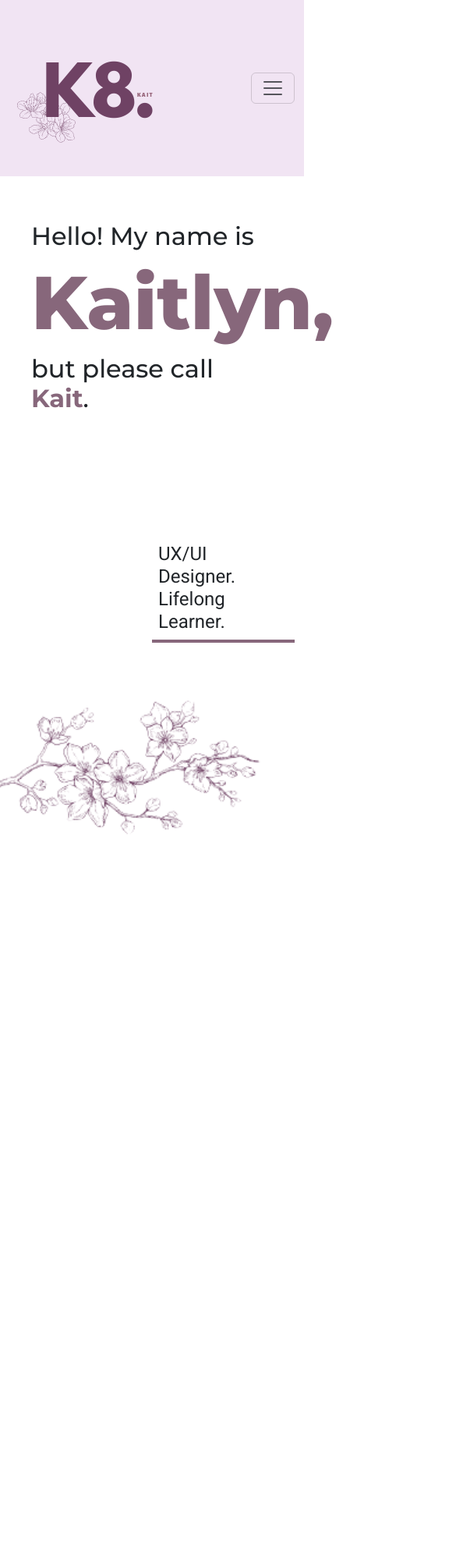
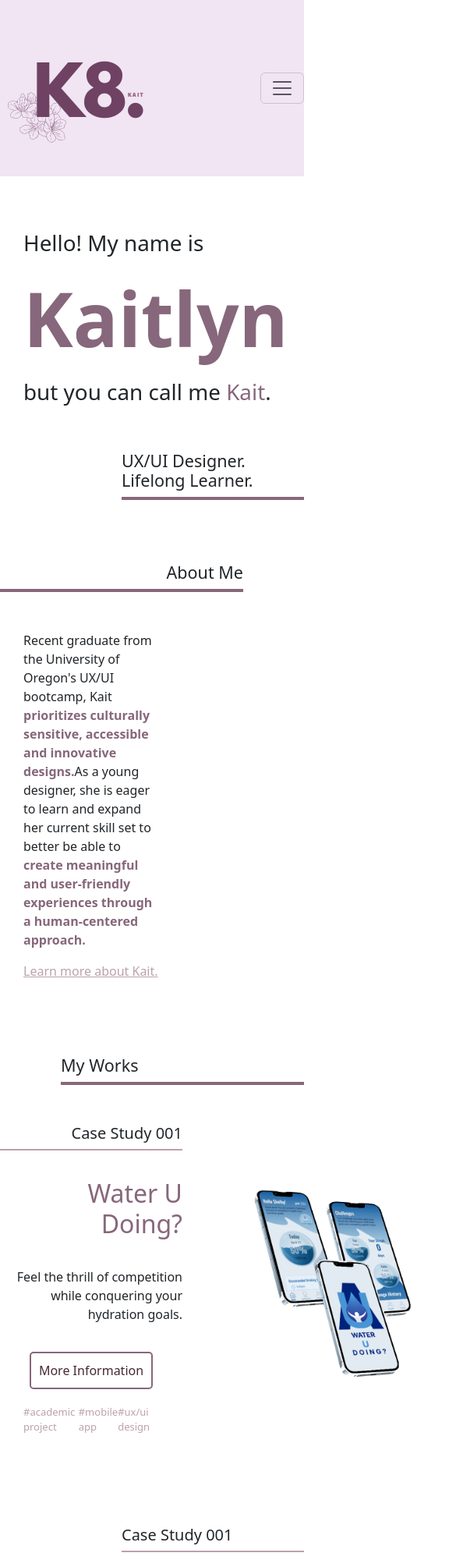
Before and after one commit to kaitlynyamada/portfolio, a plain HTML site: page index.html in a window 390 px wide. Shown: the top 2000 px of the page at 78% size, 585 px wide, since content can reach past the window. Before the commit the page ends 1082 px from the top, so only its background shows below. Drawn offline with nearby package versions, Linux system fonts and the light colour scheme.

Commit message:
restarted the whole thing ;-;
got to my works section.
it will need media queries to fix lay out on smaller breakpoints

```diff
--- a/css/style.css
+++ b/css/style.css
@@ -18,90 +18,53 @@ color styles
 }
 /*
 =========================================================================
-typography
+flex
 =========================================================================
 */
+.container-fluid {
+    margin: 0px;
+    padding: 0px;
+}
 /*
 =========================================================================
-typography
+buttons
 =========================================================================
 */
-h1 h2 h3 h4 h5 h6 h6.normal {
+.button-primary {
+    background: white;
+    padding: 10px;
+    margin: 10px;
+    border-radius: 5px;
+    text-align: center;
+    border: 2px solid var(--color-violet);
+}
+
+.button-primary a {
+    text-decoration: none;
     color: var(--color-eggplant);
 }
 
-h1 {
-   font-family: 'Montserrat', sans-serif;font-weight: 800;
-   font-size: 96px;
-   margin: 0.5rem;
+.button-secondary {
+    background: white;
+    padding: 20px 55px 20px 55px;
+    margin: 10px;
+    border-radius: 5px;
+    text-align: center;
+    border: 2px solid var(--color-violet);
 }
 
-h2 {
-    font-family: 'Montserrat', sans-serif;
-    font-weight: 700;
-    font-size: 40px;
-    margin: 0.5rem;
+.button-secondary a {
+    text-decoration: none;
+    color: var(--color-eggplant)
 }
 
-h3 {
-    font-family: 'Montserrat', sans-serif;
-    font-weight: 700;
-    font-size: 36px;
-    margin: 0.5rem;
-
+.button-hover {
+    background-color: var(--color-violet);
+    text-decoration-color: white;
 }
 
-h4 {
-    font-family: 'Montserrat', sans-serif;
-    font-weight: 500;
-    font-size: 32px;
-    margin: 0.5rem;
-}
-
-h5 {
-    font-family: 'Roboto', sans-serif;
-    font-weight: 700;
-    font-size: 30px;
-    margin: 0.5rem;
-}
-
-h6 {
-    font-family: 'Roboto', sans-serif;
-    font-weight: 700;
-    font-size: 24px;
-    margin: 0.5rem;
-}
-
-h6.normal {
-    font-family: 'Roboto', sans-serif;
-    font-weight: 400;
-    font-size: 24px;
-    margin: 0.5rem;
-}
-
-h6.small {
-    font-family: 'Roboto', sans-serif;
-    font-weight: 400;
-    font-size: 22px;
-    margin: 0.5rem;
-}
-
-p {
-    font-family: 'Roboto', sans-serif;
-    font-weight: 400;
-    font-size: 20px;
-}
-
-p.small {
-    font-family: 'Roboto', sans-serif;
-    font-weight: 400;
-    font-size: 15px;
-    color: lightgray;
-}
-
-p.bold {
-    font-family: 'Roboto', sans-serif;
-    font-weight: 700;
+.button-hover a {
+    color: white;
 }
 /*
 =========================================================================
@@ -113,33 +76,202 @@ navigation
 }
 /*
 =========================================================================
-navigation
+hero
 =========================================================================
 */
+.hero {
+    padding-bottom: 50px;
+}
 .hero-introduction {
-    padding: 50px 20px;
+    padding: 50px 30px;
 }
-.name h1 {
+
+.hero-introduction h1 strong {
+    font-size: 96px;
     color: var(--color-violet);
 }
 
-strong.color {
+.hero-introduction h2 strong {
     color: var(--color-violet);
 }
 
 .hero-underline {
     display: flex;
     flex-direction: row-reverse;
-    padding: 100px 0px;
 }
 
 .hero-underline--content {
-    width: 50%;
+    width: 60%;
+    text-align: left;
+    border-bottom: 4px solid var(--color-violet);
+}
+/*
+=========================================================================
+about me
+=========================================================================
+*/
+.about {
+    padding: 30px 0px;
+}
+
+.about-underline {
+    display: flex;
+    flex-direction: row;
+}
+
+.about-underline--content {
+    width: 80%;
+    text-align: right;
+    border-bottom: 4px solid var(--color-violet);
+}
+
+.about-content {
+    width: 60%;
+    padding: 50px 30px;
+}
+
+.about-content strong {
+    color: var(--color-violet);
+}
+
+.about-content a {
+    color: var(--color-pink);
+}
+
+/*
+=========================================================================
+works
+=========================================================================
+*/
+.works {
+
+}
+
+.works-underline {
+    display: flex;
+    flex-direction: row-reverse;
+}
+
+.works-underline--content {
+    width: 80%;
     text-align: left;
     border-bottom: 4px solid var(--color-violet);
 }
 
-.hero-visual img {
-    position: absolute;
-    transform: scale(1.5);
+/*Water U Doing?*/
+.card1 {
+    width: 100%;
+    display: flex;
+    flex-direction: row-reverse;
+    align-items: center;
+    padding: 50px 0px;
 }
+
+.card1-visual {
+    width: 40%;
+}
+
+.card1-visual img {
+    width: 400px;
+}
+
+.card1-content {
+    width: 60%;
+}
+
+.card1-content--underline {
+    width: 100%;
+    text-align: right;
+    border-bottom: 2.5px solid var(--color-pink);
+}
+
+.card1-content--title {
+    text-align: right;
+    color: var(--color-violet);
+    padding: 15px 0px;
+}
+
+.card1-content--description {
+    text-align: right;
+
+}
+
+.card1-content--button {
+    display: flex;
+    flex-direction: row;
+    justify-content: space-between;
+    padding: 10px 0px;
+}
+
+
+
+.card1-content--tags {
+    display: flex;
+    flex-direction: row;
+    padding: 0px 30px;
+}
+
+.card1-content--tags p {
+    color: var(--color-pink);
+    font-size: 13px;
+}
+
+
+/*Next Project*/
+
+.card2 {
+    width: 100%;
+    display: flex;
+    flex-direction: row;
+    align-items: center;
+    padding: 50px 0px;
+}
+
+.card2-visual {
+    width: 40%;
+}
+
+.card2-visual img {
+    width: 400px;
+}
+
+.card2-content {
+    width: 60%;
+}
+
+.card2-content--underline {
+    width: 100%;
+    text-align: left;
+    border-bottom: 2.5px solid var(--color-pink);
+}
+
+.card2-content--title {
+    text-align: left;
+    color: var(--color-violet);
+    padding: 15px 0px;
+}
+
+.card2-content--description {
+    text-align: left;
+
+}
+
+.card2-content--button {
+    display: flex;
+    flex-direction: row;
+    justify-content: space-between;
+    padding: 10px 0px;
+}
+
+
+
+.card2-content--tags {
+    display: flex;
+    flex-direction: row-reverse;
+    padding: 0px 30px;
+}
+
+.card2-content--tags p {
+    color: var(--color-pink);
+    font-size: 13px;
+}
--- a/index.html
+++ b/index.html
@@ -2,10 +2,6 @@
 <html>
     <head>
         <title>Kait's Portfolio</title>
-        <!--fonts-->
-        <link rel="preconnect" href="https://fonts.googleapis.com">
-        <link rel="preconnect" href="https://fonts.gstatic.com" crossorigin>
-        <link href="https://fonts.googleapis.com/css2?family=Montserrat:wght@500;700;800&family=Roboto:wght@400;700&display=swap" rel="stylesheet">
          <!--viewport-->
          <meta name="viewport" content="width=device-width, initial-scale=1"/>
          <!--jquery-->
@@ -56,26 +52,99 @@
         <section class="hero">
             <div class="container-fluid">
                 <div class="hero-introduction">
-                    <div class="hello">
-                        <h4>Hello! My name is</h4>
-                    </div>
-                    <div class="name">
-                        <h1>Kaitlyn,</h1>
-                    </div>
-                    <div class="kait">
-                        <h4>but please call <strong class="color">Kait</strong>.</h4>
-                    </div>
+                    <h1 class="display-6">Hello! My name is</h1>
+                    <h1><strong>Kaitlyn</strong></h1>
+                    <h2 class="display-6">but you can call me <strong>Kait</strong>.</h2>
                 </div>
                 <div class="hero-underline">
                     <div class="hero-underline--content">
-                        <h6 class="normal">UX/UI Designer. Lifelong Learner.</h6>
+                        <h4>UX/UI Designer. Lifelong Learner.</h4>
                     </div>
-                    <div class="hero-underline--empty">
+                    <div class="hero-under--empty">
+
                     </div>
                 </div>
-                <div class="hero-visual">
-                    <img src="/portfolio/images/hero_image.png">
+            </div>
+        </section>
+        <section class="about">
+                <div class="container-fluid">
+                    <div class="about-underline">
+                        <div class="about-underline--content">
+                            <h4>About Me</h4>
+                        </div>
+                        <div class="about-underline--empty">
+                        </div>
+                    </div>
+                    <div class="about-content">
+                        <p>Recent graduate from the University of Oregon's UX/UI bootcamp, Kait <strong>prioritizes culturally sensitive, accessible and innovative designs.</strong>As a young designer, she is eager to learn and expand her current skill set to better be able to <strong>create meaningful and user-friendly experiences through a human-centered approach.</strong></p>
+
+                        <p><a href="">Learn more about Kait.</a></p>
+                    </div>
                 </div>
+        </section>
+        <section class="works">
+            <div class="container-fluid">
+                <div class="works-underline">
+                    <div class="works-underline--content">
+                        <h4>My Works</h4>
+                    </div>
+                    <div class="works-underline--empty"></div>
+                </div>
+                <div class="works-gallery">
+                    <div class="card1">
+                        <div class="card1-visual">
+                            <img src="/portfolio/images/water-u-doing-mockups.png" alt="card1 mockups">
+                        </div>
+                        <div class="card1-content">
+                            <div class="card1-content--underline">
+                                <h5>Case Study 001</h5>
+                            </div>
+                            <div class="card1-content--title">
+                                <h1>Water U Doing?</h1>
+                            </div>
+                            <div class="card1-content--description">
+                                <p>Feel the thrill of competition while conquering your hydration goals.</p>
+                            </div>
+                            <div class="card1-content--button">
+                                <div class="button-empty"></div>
+                                <div class="button-primary"><a href="">More Information</a></div>
+                                <div class="button-empty"></div>
+                            </div>
+                            <div class="card1-content--tags">
+                                <p>#academic project</p>
+                                <p>#mobile app</p>
+                                <p>#ux/ui design</p>
+                            </div>
+                        </div>
+                    </div>
+                    <div class="card2">
+                        <div class="card2-visual">
+                            <img src="/portfolio/images/water-u-doing-mockups.png" alt="card2 mockups">
+                        </div>
+                        <div class="card2-content">
+                            <div class="card2-content--underline">
+                                <h5>Case Study 001</h5>
+                            </div>
+                            <div class="card2-content--title">
+                                <h1>Water U Doing?</h1>
+                            </div>
+                            <div class="card2-content--description">
+                                <p>Feel the thrill of competition while conquering your hydration goals.</p>
+                            </div>
+                            <div class="card2-content--button">
+                                <div class="button-empty"></div>
+                                <div class="button-primary"><a href="">More Information</a></div>
+                                <div class="button-empty"></div>
+                            </div>
+                            <div class="card2-content--tags">
+                                <p>#academic project</p>
+                                <p>#mobile app</p>
+                                <p>#ux/ui design</p>
+                            </div>
+                        </div>
+                    </div>
+                </div>
+
             </div>
         </section>
     </body>
```
Also changed, not shown: images/water-u-doing-mockups.png (added).
